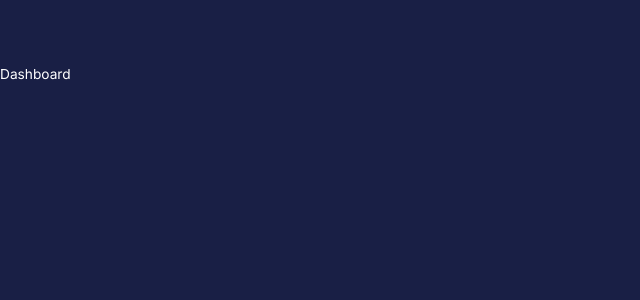
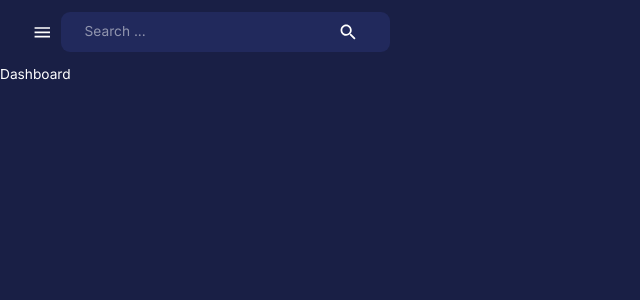
Before and after one commit to YooZiiX/AdminDashboard, a React (Create React App) app in the folder client/: page /dashboard in a window 1280 px wide. Shown: the top 300 px of the page, without its empty margins (0-640 px from the left). Built offline with nearby package versions, Linux system fonts and the light colour scheme.

Commit message:
left side Navbar

```diff
--- a/client/src/components/Navbar.jsx
+++ b/client/src/components/Navbar.jsx
@@ -11,14 +11,38 @@
 import { useDispatch } from "react-redux";
 import { setMode } from "state";
 import profileImage from "assets/profile.jpg";
-import { AppBar, Toolbar, useTheme } from "@mui/material";
+import {
+  AppBar,
+  Icon,
+  IconButton,
+  InputBase,
+  Toolbar,
+  useTheme,
+} from "@mui/material";
 
 const Navbar = () => {
   const dispatch = useDispatch();
   const theme = useTheme();
   return (
     <AppBar sx={{ position: "static", background: "none", boxShadow: "none" }}>
-      <Toolbar sx={{ justifyContent: "space-between" }}></Toolbar>
+      <Toolbar sx={{ justifyContent: "space-between" }}>
+        <FlexBetween>
+          <IconButton onClick={console.log("open/close sidebar")}>
+            <MenuIcon />
+          </IconButton>
+          <FlexBetween
+            backgroundColor={theme.palette.background.alt}
+            borderRadius="9px"
+            gap="3rem"
+            p="0.1rem 1.5rem"
+          >
+            <InputBase placeholder="Search ..." />
+            <IconButton>
+              <Search />
+            </IconButton>
+          </FlexBetween>
+        </FlexBetween>
+      </Toolbar>
     </AppBar>
   );
 };
```
